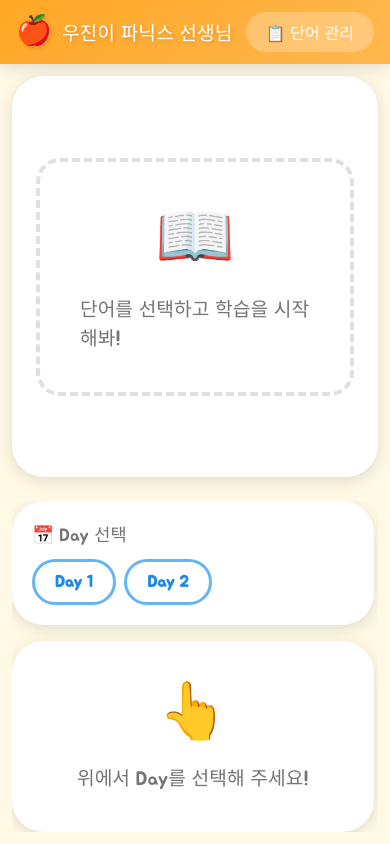
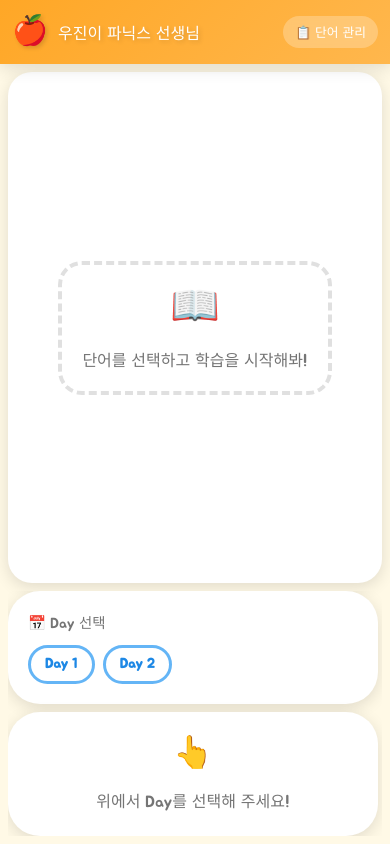
Before and after one commit to jychoi0858-wj/woojin-phonics, a React (Create React App) app: page / in a window 390 px wide. Built offline with nearby package versions, Linux system fonts and the light colour scheme.

Commit message:
반응형 레이아웃(폰/태블릿) + 이미지-단어 간격 축소

```diff
--- a/src/App.css
+++ b/src/App.css
@@ -107,8 +107,8 @@
     background: var(--bg-card);
     border-radius: var(--radius-xl);
     box-shadow: var(--shadow-md);
-    padding: 24px;
-    gap: 16px;
+    padding: 16px;
+    gap: 4px;
     overflow: hidden;
 }
 
@@ -180,7 +180,8 @@
     font-weight: 900;
     letter-spacing: 4px;
     text-align: center;
-    padding: 8px 0;
+    padding: 0;
+    margin-top: -8px;
 }
 
 .word-display .first-letter {
@@ -745,16 +746,18 @@
     padding: 8px 0;
 }
 
-/* ===== Responsive for non-target devices ===== */
-@media (max-width: 800px) {
+/* ===== Responsive: Tablet Portrait & Small Screens ===== */
+@media (max-width: 900px) {
     .learning-main {
         flex-direction: column;
         padding: 12px;
         overflow-y: auto;
+        gap: 12px;
     }
 
     .learning-left {
-        min-height: 300px;
+        min-height: 280px;
+        padding: 12px;
     }
 
     .learning-right {
@@ -762,7 +765,12 @@
     }
 
     .word-display {
-        font-size: 4rem;
+        font-size: 4.5rem;
+    }
+
+    .image-area img {
+        max-height: 80%;
+        max-width: 90%;
     }
 
     .app-header {
@@ -772,4 +780,164 @@
     .app-title {
         font-size: 1.2rem;
     }
+
+    .start-btn {
+        font-size: 1.1rem;
+        padding: 12px 16px;
+    }
 }
+
+/* ===== Responsive: Phone (Galaxy S24 Ultra etc.) ===== */
+@media (max-width: 500px) {
+    .app-header {
+        padding: 8px 12px;
+    }
+
+    .app-title {
+        font-size: 1rem;
+    }
+
+    .header-btn {
+        font-size: 0.8rem;
+        padding: 6px 12px;
+    }
+
+    .learning-main {
+        padding: 8px;
+        gap: 8px;
+    }
+
+    .learning-left {
+        min-height: 200px;
+        padding: 8px;
+        gap: 2px;
+        border-radius: var(--radius-lg);
+    }
+
+    .image-area img {
+        max-height: 85%;
+        max-width: 95%;
+        border: 3px solid var(--bg-main);
+    }
+
+    .word-display {
+        font-size: 3rem;
+        letter-spacing: 2px;
+        margin-top: -4px;
+    }
+
+    .learning-right {
+        width: 100%;
+        gap: 8px;
+    }
+
+    .section-title {
+        font-size: 0.9rem;
+    }
+
+    .day-btn {
+        padding: 8px 14px;
+        font-size: 0.85rem;
+    }
+
+    .word-info-card {
+        padding: 12px;
+    }
+
+    .current-word-text {
+        font-size: 1.4rem;
+    }
+
+    .step-indicator .steps {
+        gap: 4px;
+    }
+
+    .step {
+        padding: 5px 10px;
+        font-size: 0.8rem;
+    }
+
+    .start-btn {
+        font-size: 1rem;
+        padding: 10px 12px;
+    }
+
+    .start-btn .btn-emoji {
+        font-size: 1.2rem;
+    }
+
+    .btn-row {
+        gap: 6px;
+    }
+
+    .image-placeholder {
+        padding: 20px;
+        font-size: 1rem;
+    }
+
+    .image-placeholder .placeholder-emoji {
+        font-size: 2.5rem;
+    }
+
+    /* Admin page phone */
+    .admin-container {
+        padding: 12px;
+        gap: 12px;
+    }
+
+    .day-card {
+        padding: 12px;
+    }
+
+    .day-card-title {
+        font-size: 1.1rem;
+    }
+
+    .no-day-message {
+        padding: 24px;
+    }
+
+    .no-day-message .msg-emoji {
+        font-size: 2rem;
+    }
+
+    .no-day-message .msg-text {
+        font-size: 1rem;
+    }
+}
+
+/* ===== Phone Landscape ===== */
+@media (max-height: 500px) and (orientation: landscape) {
+    .learning-main {
+        flex-direction: row;
+        padding: 8px;
+        gap: 8px;
+        overflow: hidden;
+    }
+
+    .learning-left {
+        padding: 8px;
+        gap: 2px;
+    }
+
+    .image-area img {
+        max-height: 70%;
+        max-width: 80%;
+    }
+
+    .word-display {
+        font-size: 2.5rem;
+    }
+
+    .app-header {
+        padding: 6px 12px;
+    }
+
+    .app-title {
+        font-size: 1rem;
+    }
+
+    .learning-right {
+        overflow-y: auto;
+    }
+}
```
